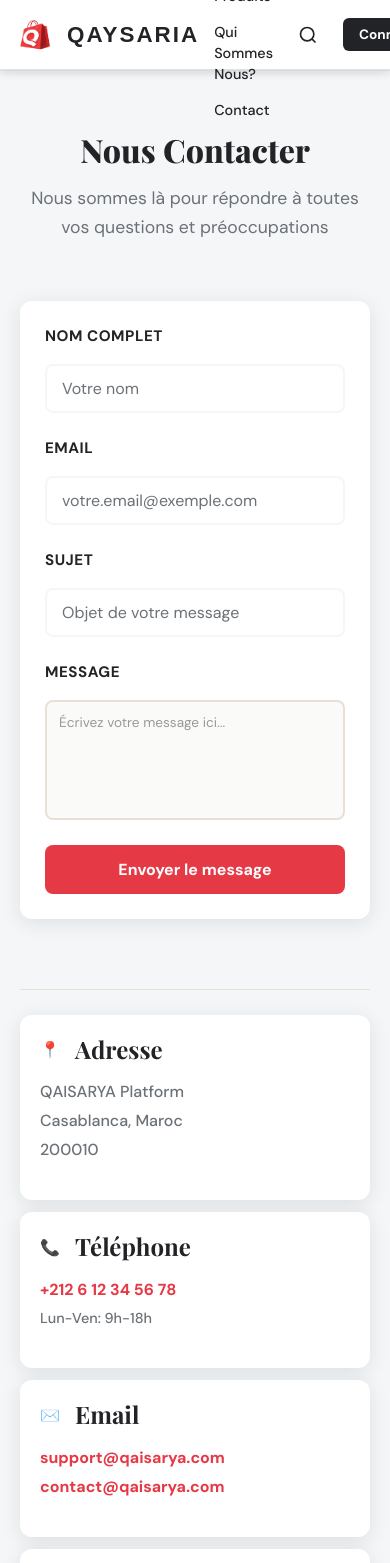
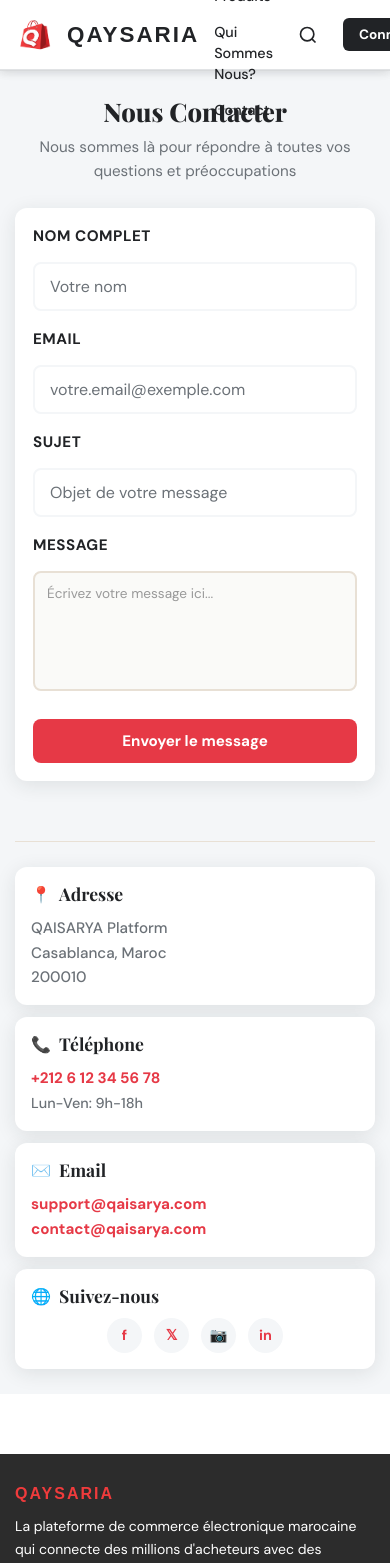
Before and after one commit to reda-ks/qaysaria-frontend, a React (Create React App) app in the folder qaysaria-frontend/: page /contact in a window 390 px wide. Shown: the top 1563 px of the page. Built offline with nearby package versions, Linux system fonts and the light colour scheme.

Commit message:
update contact

```diff
--- a/qaysaria-frontend/src/pages/contact/contact.jsx
+++ b/qaysaria-frontend/src/pages/contact/contact.jsx
@@ -1,5 +1,5 @@
 import React, { useState } from 'react';
-import '../../styles//pages css//contact.css';
+import '../../styles/pages css/contact.css';
 
 const Contact = () => {
   const [formData, setFormData] = useState({
--- a/qaysaria-frontend/src/styles/pages css/contact.css
+++ b/qaysaria-frontend/src/styles/pages css/contact.css
@@ -1,11 +1,14 @@
 @import url('https://fonts.googleapis.com/css2?family=Playfair+Display:wght@700;800&family=DM+Sans:wght@400;500;700&display=swap');
 @import url('../theme.css');
 
+/* ================================================
+   CONTACT CONTAINER - FIXES BLANK SPACE ISSUE
+   ================================================ */
+
 .contact-container {
   width: 100%;
-  min-height: 100vh;
   background: linear-gradient(135deg, var(--light-gray) 0%, var(--light-gray) 100%);
-  padding: 60px 20px;
+  padding: 40px 20px;  /* ✅ Reduced from 60px to 40px */
   font-family: 'DM Sans', sans-serif;
   margin: 0 !important;
   margin-left: 0 !important;
@@ -13,7 +16,7 @@
 
 .contact-header {
   max-width: 800px;
-  margin: 0 auto 60px auto;
+  margin: 0 auto 40px auto;  /* ✅ Reduced from 60px to 40px */
   text-align: center;
 }
 
@@ -21,13 +24,13 @@
   font-family: 'Playfair Display', serif;
   font-size: 3rem;
   color: var(--dark-gray);
-  margin-bottom: 15px;
+  margin-bottom: 10px;  /* ✅ Reduced from 15px to 10px */
 }
 
 .contact-subtitle {
   font-size: 1.1rem;
   color: var(--medium-gray);
-  margin-bottom: 30px;
+  margin-bottom: 20px;  /* ✅ Reduced from 30px to 20px */
 }
 
 .contact-content {
@@ -35,7 +38,7 @@
   margin: 0 auto;
   display: grid;
   grid-template-columns: 1fr 1fr;
-  gap: 60px;
+  gap: 40px;  /* ✅ Reduced from 60px to 40px */
 }
 
 .contact-form {
@@ -46,12 +49,12 @@
 }
 
 .form-group {
-  margin-bottom: 25px;
+  margin-bottom: 20px;  /* ✅ Reduced from 25px to 20px */
 }
 
 .form-label {
   display: block;
-  margin-bottom: 8px;
+  margin-bottom: 6px;  /* ✅ Reduced from 8px to 6px */
   font-weight: 600;
   color: var(--dark-gray);
   font-size: 0.95rem;
@@ -67,6 +70,7 @@
   font-size: 1rem;
   color: var(--dark-gray);
   transition: all 0.3s ease;
+  box-sizing: border-box;
 }
 
 .form-input:focus,
@@ -78,7 +82,8 @@
 
 .form-textarea {
   resize: vertical;
-  min-height: 120px;
+  min-height: 100px;  /* ✅ Reduced from 120px to 100px */
+  font-family: 'DM Sans', sans-serif;
 }
 
 .form-submit {
@@ -93,6 +98,7 @@
   font-family: 'DM Sans', sans-serif;
   cursor: pointer;
   transition: all 0.3s ease;
+  margin-top: 10px;  /* ✅ Added small top margin */
 }
 
 .form-submit:hover {
@@ -115,6 +121,18 @@
   margin-bottom: 20px;
   font-weight: 600;
   text-align: center;
+  animation: slideDown 0.3s ease-out;
+}
+
+@keyframes slideDown {
+  from {
+    opacity: 0;
+    transform: translateY(-10px);
+  }
+  to {
+    opacity: 1;
+    transform: translateY(0);
+  }
 }
 
 .success-message.hidden {
@@ -124,12 +142,12 @@
 .contact-info {
   display: flex;
   flex-direction: column;
-  gap: 40px;
+  gap: 30px;  /* ✅ Reduced from 40px to 30px */
 }
 
 .info-block {
   background: var(--white);
-  padding: 30px;
+  padding: 25px;  /* ✅ Reduced from 30px to 25px */
   border-radius: 12px;
   box-shadow: 0 4px 20px rgba(33, 35, 38, 0.1);
 }
@@ -138,10 +156,10 @@
   font-family: 'Playfair Display', serif;
   font-size: 1.5rem;
   color: var(--dark-gray);
-  margin-bottom: 15px;
+  margin-bottom: 12px;  /* ✅ Reduced from 15px to 12px */
   display: flex;
   align-items: center;
-  gap: 15px;
+  gap: 12px;  /* ✅ Reduced from 15px to 12px */
 }
 
 .info-icon {
@@ -150,7 +168,8 @@
 
 .info-text {
   color: var(--medium-gray);
-  line-height: 1.8;
+  line-height: 1.6;  /* ✅ Reduced from 1.8 to 1.6 */
+  margin: 0;
 }
 
 .info-text a {
@@ -162,12 +181,13 @@
 
 .info-text a:hover {
   color: var(--dark-gray);
+  text-decoration: underline;
 }
 
 .social-links {
   display: flex;
-  gap: 15px;
-  margin-top: 15px;
+  gap: 12px;  /* ✅ Reduced from 15px to 12px */
+  margin-top: 12px;  /* ✅ Reduced from 15px to 12px */
 }
 
 .social-link {
@@ -181,6 +201,8 @@
   text-decoration: none;
   color: var(--soft-red);
   transition: all 0.3s ease;
+  font-weight: 600;
+  font-size: 1rem;
 }
 
 .social-link:hover {
@@ -189,21 +211,109 @@
   transform: translateY(-3px);
 }
 
+/* ================================================
+   RESPONSIVE DESIGN
+   ================================================ */
+
 @media (max-width: 768px) {
+  .contact-container {
+    padding: 30px 20px;  /* ✅ Reduced from 40px to 30px */
+  }
+
+  .contact-header {
+    margin-bottom: 30px;  /* ✅ Reduced from 40px to 30px */
+  }
+
   .contact-title {
     font-size: 2rem;
   }
 
+  .contact-subtitle {
+    font-size: 1rem;
+  }
+
   .contact-content {
     grid-template-columns: 1fr;
-    gap: 40px;
+    gap: 30px;  /* ✅ Reduced from 40px to 30px */
   }
 
   .contact-form {
-    padding: 25px;
+    padding: 20px;  /* ✅ Reduced from 25px to 20px */
+  }
+
+  .form-group {
+    margin-bottom: 18px;  /* ✅ Reduced from 20px to 18px */
   }
 
   .info-block {
-    padding: 20px;
+    padding: 18px;  /* ✅ Reduced from 20px to 18px */
+  }
+
+  .info-title {
+    font-size: 1.2rem;
+  }
+
+  .social-link {
+    width: 38px;
+    height: 38px;
   }
 }
+
+@media (max-width: 480px) {
+  .contact-container {
+    padding: 25px 15px;  /* ✅ Reduced from 30px to 25px */
+  }
+
+  .contact-header {
+    margin-bottom: 25px;  /* ✅ Reduced from 30px to 25px */
+  }
+
+  .contact-title {
+    font-size: 1.6rem;
+    margin-bottom: 8px;  /* ✅ Reduced margin */
+  }
+
+  .contact-subtitle {
+    font-size: 0.95rem;
+    margin-bottom: 15px;  /* ✅ Reduced margin */
+  }
+
+  .contact-form {
+    padding: 18px;  /* ✅ Reduced from 20px to 18px */
+  }
+
+  .form-input,
+  .form-textarea {
+    padding: 10px 12px;
+    font-size: 16px;  /* Prevents zoom on iOS */
+  }
+
+  .form-submit {
+    padding: 12px 24px;
+    font-size: 0.95rem;
+  }
+
+  .info-title {
+    font-size: 1.1rem;
+    gap: 8px;  /* ✅ Reduced from 10px to 8px */
+  }
+
+  .info-icon {
+    font-size: 1.5rem;
+  }
+
+  .info-block {
+    padding: 16px;  /* ✅ Reduced from 18px to 16px */
+  }
+
+  .social-link {
+    width: 35px;
+    height: 35px;
+    font-size: 0.9rem;
+  }
+
+  .info-text {
+    font-size: 0.95rem;
+    line-height: 1.6;
+  }
+}
```
